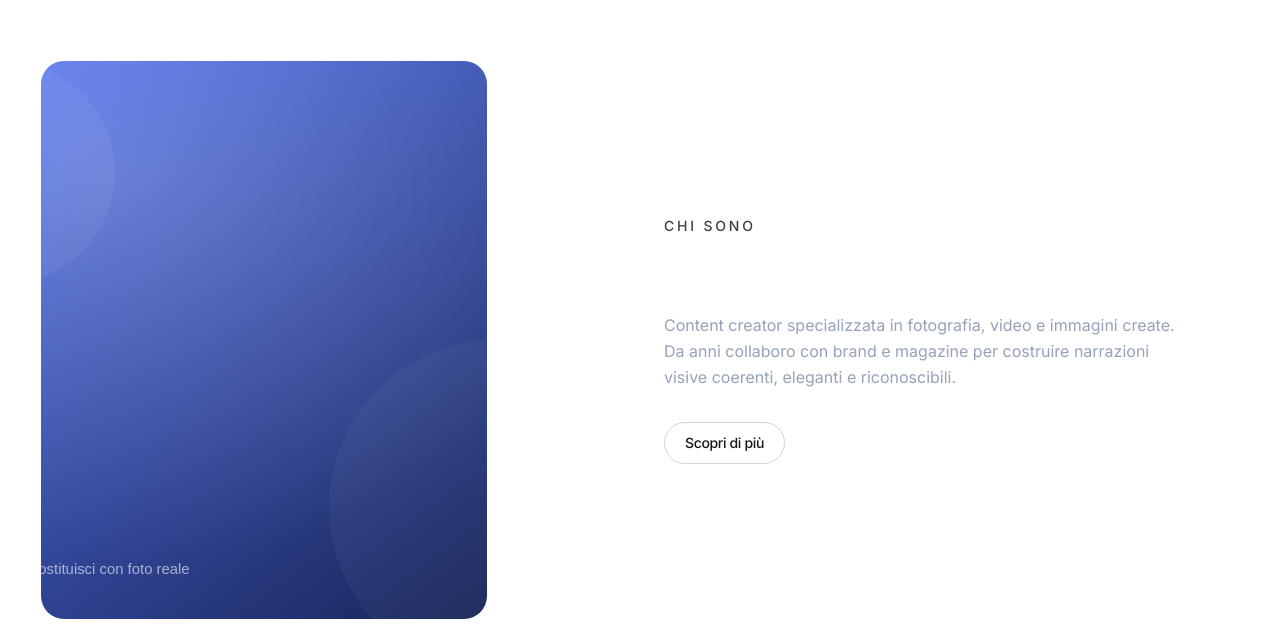
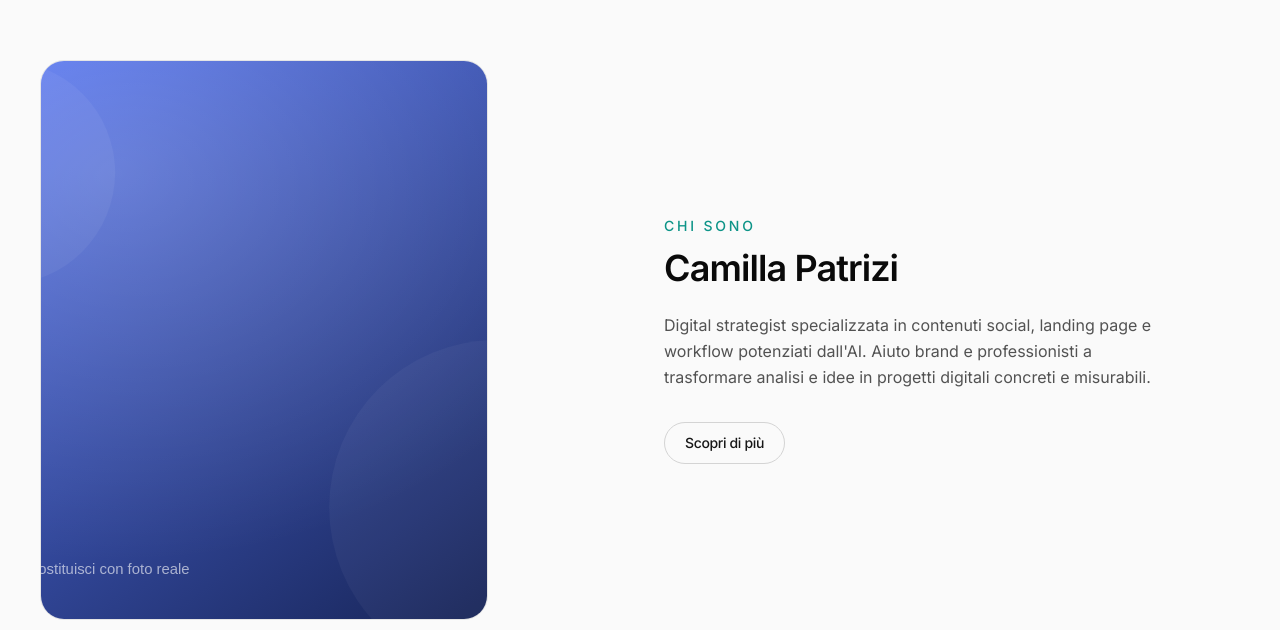
Before and after one commit to Camilla86/Camilla-Patrizi-Portfolio, a Next.js app: page / in a window 1280 px wide. Shown: the part 1110-1740 px from the top of the page. Built offline with nearby package versions, Linux system fonts and the light colour scheme; no server answers.

Commit message:
AboutTeaser: nuovo copy e link a /chi-sono

```diff
--- a/src/components/sections/AboutTeaser.tsx
+++ b/src/components/sections/AboutTeaser.tsx
@@ -5,9 +5,9 @@ import { siteConfig } from '@/content/site';
 /** Teaser "Chi sono" mostrato in Home, con rimando alla pagina completa. */
 export function AboutTeaser() {
   return (
-    <section className="border-t border-white/5 bg-navy-900/40">
+    <section className="border-t border-neutral-100 bg-neutral-50">
       <div className="section-container grid gap-12 py-24 lg:grid-cols-2 lg:items-center">
-        <div className="relative aspect-[4/5] w-full max-w-md overflow-hidden rounded-3xl border border-white/10">
+        <div className="relative aspect-[4/5] w-full max-w-md overflow-hidden rounded-3xl border border-neutral-200">
           <Image
             src="/images/hero/chi-siamo.svg"
             alt={`Ritratto di ${siteConfig.name}`}
@@ -18,16 +18,16 @@ export function AboutTeaser() {
         </div>
 
         <div>
-          <p className="text-sm font-medium uppercase tracking-[0.2em] text-electric-300">Chi sono</p>
-          <h2 className="mt-3 text-3xl font-semibold tracking-tight text-white sm:text-4xl">
+          <p className="text-sm font-medium uppercase tracking-[0.2em] text-teal-600">Chi sono</p>
+          <h2 className="mt-3 text-3xl font-semibold tracking-tight text-neutral-950 sm:text-4xl">
             {siteConfig.name}
           </h2>
-          <p className="mt-6 max-w-lg text-base leading-relaxed text-slate-400">
-            Content creator specializzata in fotografia, video e immagini create. Da anni collaboro con brand
-            e magazine per costruire narrazioni visive coerenti, eleganti e riconoscibili.
+          <p className="mt-6 max-w-lg text-base leading-relaxed text-neutral-600">
+            Digital strategist specializzata in contenuti social, landing page e workflow potenziati dall&apos;AI.
+            Aiuto brand e professionisti a trasformare analisi e idee in progetti digitali concreti e misurabili.
           </p>
           <div className="mt-8">
-            <Button href="/chi-siamo" variant="secondary">
+            <Button href="/chi-sono" variant="secondary">
               Scopri di più
             </Button>
           </div>
```
